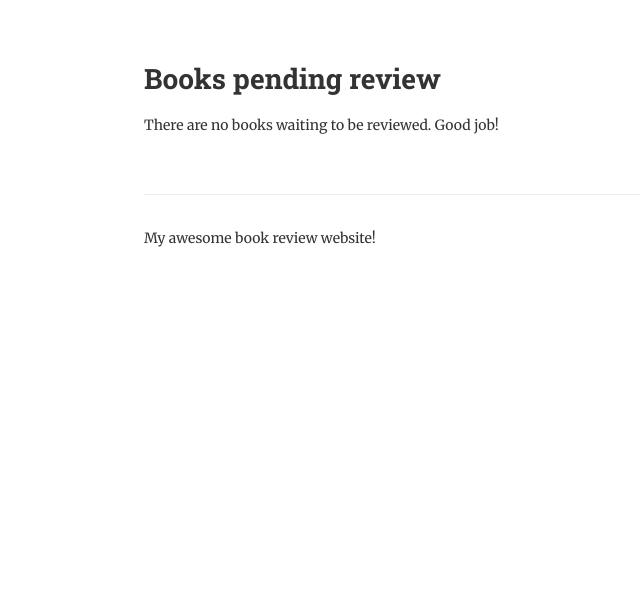
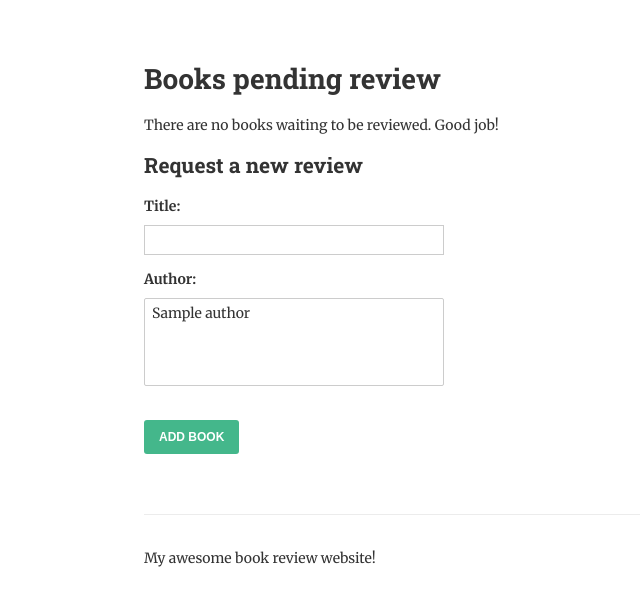
Before and after one commit to rabakukk/readit, a Django app: page /review/ in a window 1280 px wide. Shown: the part 190-800 px from the top of the page, without its empty margins (46-686 px from the left). Run offline with Django 3.2, Linux system fonts and the light colour scheme; tables that the repository leaves empty hold one stand-in row (values such as "Sample post").

Commit message:
Add ModelForm for creating new bookreview requests

```diff
--- a/books/forms.py
+++ b/books/forms.py
@@ -1,4 +1,5 @@
 from django import forms
+from .models import Book
 
 class ReviewForm(forms.Form):
 
@@ -16,3 +17,8 @@ class ReviewForm(forms.Form):
             'min_length': 'Please write at least 300 characters (you have written %(show_value)s)'
         }
     )
+
+class BookForm(forms.ModelForm):
+    class Meta:
+        model = Book
+        fields = ['title', 'author']
--- a/books/templates/list-to-review.html
+++ b/books/templates/list-to-review.html
@@ -25,4 +25,13 @@
 	{% else %}
 		<p>There are no books waiting to be reviewed.  Good job!</p>
 	{% endif %}
+
+	<h2>Request a new review</h2>
+
+	<form method="post">
+        {% csrf_token %}
+        {{ form.as_p }}
+        <input type="submit" value="Add Book">
+	</form>
+
 {% endblock %}
--- a/books/views.py
+++ b/books/views.py
@@ -2,7 +2,7 @@
 from django.db.models import Count
 from django.shortcuts import get_object_or_404, redirect, render
 from django.views.generic import DetailView, View
-from .forms import ReviewForm
+from .forms import BookForm, ReviewForm
 from .models import Author, Book
 
 # Create your views here.
@@ -40,17 +40,34 @@ class AuthorDetail(DetailView):
     model = Author
     template_name = "author.html"
 
-def review_books(request):
+class ReviewList(View):
     """
     List all of the books that we want to review.
     """
-    books = Book.objects.filter(date_reviewed__isnull=True).prefetch_related('author')
+    def get(self, request):
+        books = Book.objects.filter(date_reviewed__isnull=True).prefetch_related('author')
 
-    context = {
-        'books': books,
-    }
+        context = {
+            'books': books,
+            'form': BookForm,
+        }
 
-    return render(request, "list-to-review.html", context)
+        return render(request, "list-to-review.html", context)
+
+    def post(self, request):
+        form = BookForm(request.POST)
+        books = Book.objects.filter(date_reviewed__isnull=True).prefetch_related('author')
+
+        if form.is_valid():
+            form.save()
+            return redirect('review-books')
+
+        context = {
+            'form': form,
+            'books': books,
+        }
+
+        return render(request, "list-to-review.html", context)
 
 
 def review_book(request, pk):
--- a/readit/urls.py
+++ b/readit/urls.py
@@ -16,7 +16,7 @@ Including another URLconf
 from django.conf.urls import include, url
 from django.contrib import admin
 from django.conf import settings
-from books.views import AuthorDetail, AuthorList, BookDetail, list_books, review_book, review_books
+from books.views import AuthorDetail, AuthorList, BookDetail, list_books, ReviewList, review_book
 
 import debug_toolbar
 urlpatterns = [
@@ -26,7 +26,7 @@ urlpatterns = [
     url(r'^authors/$',AuthorList.as_view(), name='authors'),
     url(r'^books/(?P<pk>[-\w]+)/$', BookDetail.as_view(), name='book-detail'),
     url(r'^authors/(?P<pk>[-\w]+)/$', AuthorDetail.as_view(), name='author-detail'),
-    url(r'^review/$', review_books, name='review-books'),
+    url(r'^review/$', ReviewList.as_view(), name='review-books'),
     url(r'^review/(?P<pk>[-\w]+)/$', review_book, name='review-book'),
 ]
 
```
